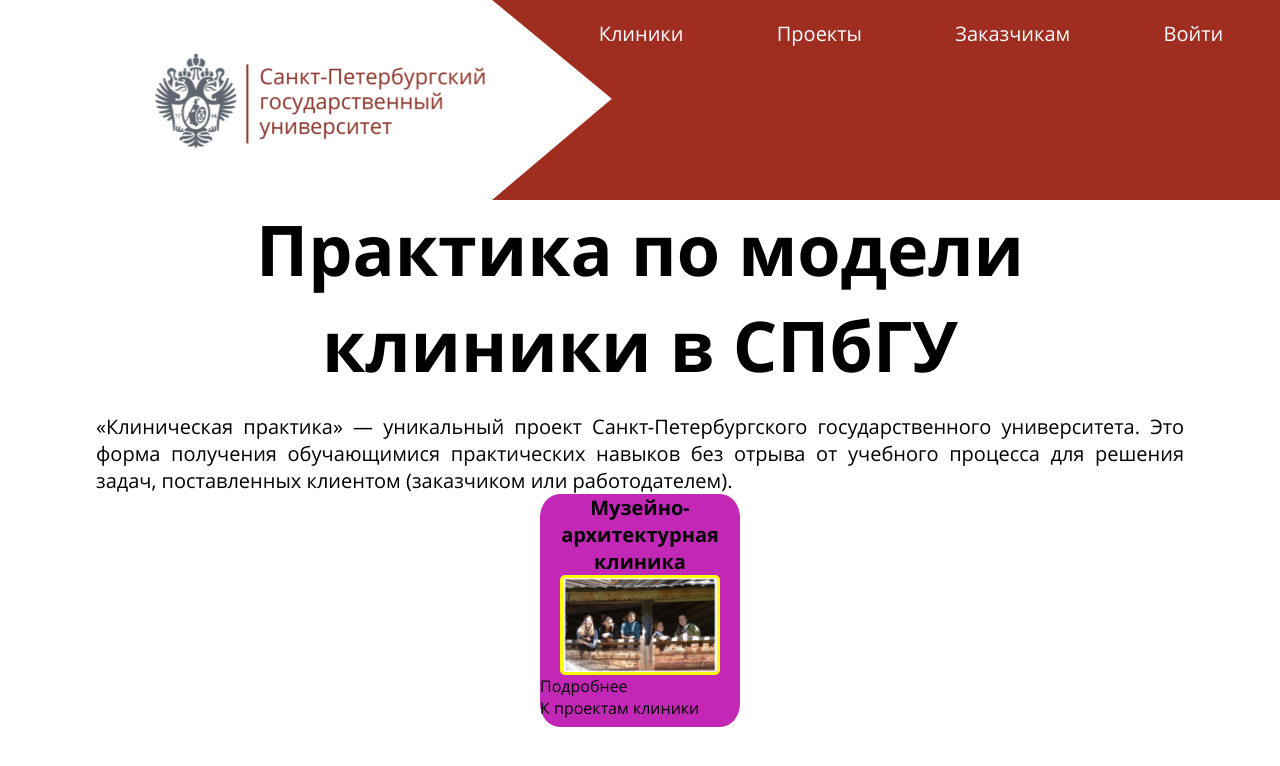
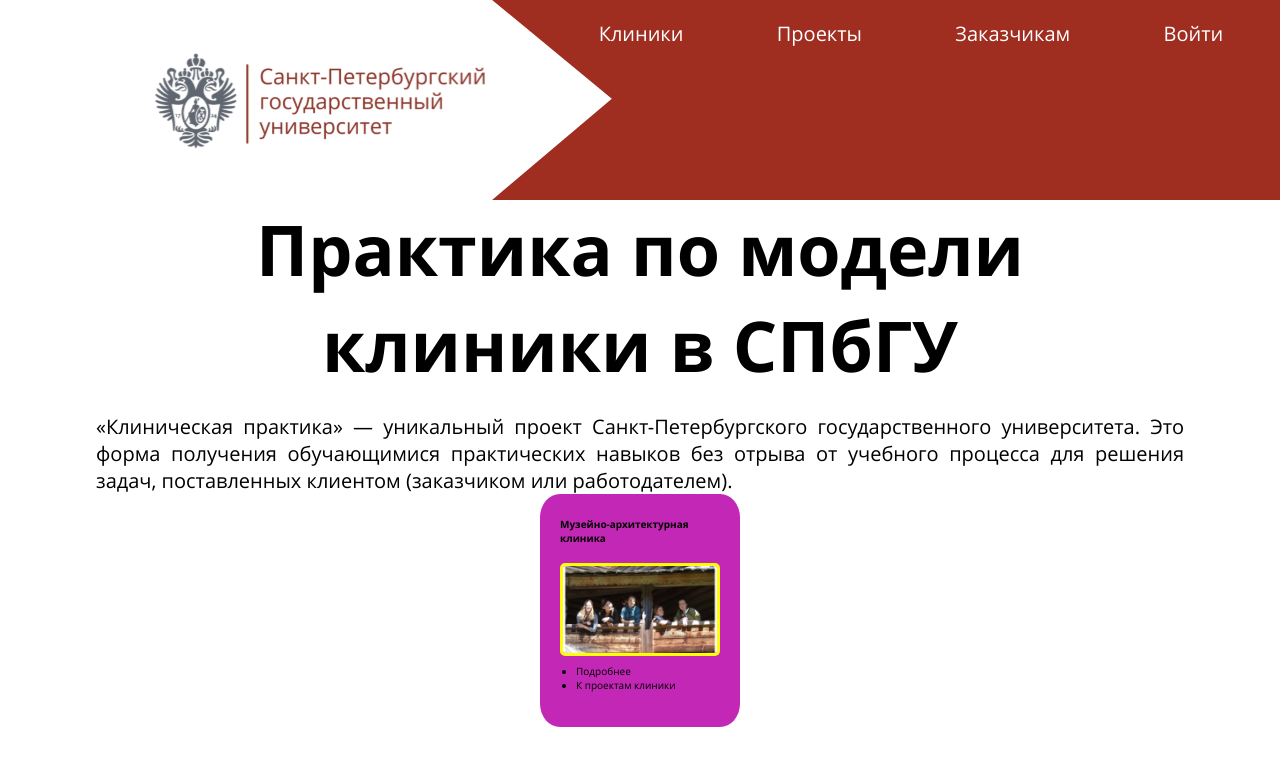
Before and after one commit to spbu-registry/Frontend-registry, a Next.js app: page / in a window 1280 px wide. Shown: the top 766 px of the page. Built offline with nearby package versions, Linux system fonts and the light colour scheme.

Commit message:
Доработана карточка клиники, изменено название карточки клиники на ClinicCard

```diff
--- a/components/ProjectCard/index.jsx
+++ b/components/ClinicCard/index.jsx
@@ -6,18 +6,20 @@ import clinicPic from "../../public/examplesOfClinicPic/1.jpg";
 
 
 
-const ProjectCard = () => {
+const ClinicCard = () => {
   return(
-  <div className={styles.ProjectCard}>
+  <div className={styles.ClinicCard}>
+      <div className={ styles.workingArea}>
       <h1>Музейно-архитектурная клиника</h1>
-        <div className={styles.ProjectCardImages}>
+        <div className={styles.ClinicCardImages}>
           <Image src={clinicPic} />
         </div>
-      <ul className={styles.ProjectCardLinks}>
+      <ul className={styles.ClinicCardLinks}>
             <li><a href="https://spbu.ru/universitet/klinika-spbgu">Подробнее</a></li>
             <li>К проектам клиники</li>
       </ul>
+    </div>
   </div>
   );
 }
-export default ProjectCard;
+export default ClinicCard;
--- /dev/null
+++ b/components/ClinicCard/styles.module.css
@@ -0,0 +1,62 @@
+.ClinicCard{
+  /* border-style: solid; */
+
+  background-color: rgb(194, 39, 181);
+  border-radius: 10%;
+  /* color: aqua; */
+
+  position: relative ;
+  /* top: 40px; left: 40px; */
+  width: 200px; /*временые параметры, после создание слайдера должен быть процент от размера слайдера*/
+  height: 233px;
+  /* margin-top: auto; */
+  margin-left: auto;
+  margin-right: auto;
+  /* margin-bottom: auto; */
+
+}
+.workingArea{
+  position: relative;
+  width: 80%;
+  height:80%;
+  top: 10%;
+  left: 10%;
+  /* right: 10%;  */
+  /* margin-top: 10%;
+  margin-bottom: 10%; */
+}
+
+.ClinicCard h1{
+  /* margin-top: 5%; */
+  text-align: left;
+  /* font-size: 20px; */
+  font-size: 10px ;
+  height:20%;
+
+  /* margin-bottom: 20px; */
+
+}
+
+
+.ClinicCardImages{
+  overflow:hidden;
+  border:  solid yellow;
+  /* position: relative; */
+  border-radius: 5px;
+  width:auto;
+  height:50%;
+  margin-top: 5%;
+  /* margin-top: 5%; */
+}
+
+.ClinicCardImages img {width: 100%; height: 100%; object-fit: cover}
+
+.ClinicCardLinks{
+  margin-top: 5%;
+  font-size: 10px;
+
+}
+.ClinicCardLinks li{
+  list-style-type:disc ;
+  margin-left: 10%;
+}
--- a/components/FirstInfo/index.jsx
+++ b/components/FirstInfo/index.jsx
@@ -9,9 +9,9 @@ const FirstInfo = () => {
   return(
   <div className={styles.FistInfoInner}>
       <h1>Практика по модели клиники в СПбГУ</h1>
-      <main>
+      <p>
         «Клиническая практика» — уникальный проект Санкт-Петербургского государственного университета. Это форма получения обучающимися практических навыков без отрыва от учебного процесса для решения задач, поставленных клиентом (заказчиком или работодателем).
-      </main>
+      </p>
   </div>
   );
 }
--- a/components/FirstInfo/styles.module.css
+++ b/components/FirstInfo/styles.module.css
@@ -15,7 +15,7 @@
   margin-bottom: 20px;
 
 }
-.FistInfoInner main{
+.FistInfoInner p{
   text-align: Justify;
   font-size: 20px;
 }
--- a/components/ProjectCard/styles.module.css
+++ /dev/null
@@ -1,50 +0,0 @@
-.ProjectCardLinks{
-
-
-}
-
-.ProjectCard{
-  /* border-style: solid; */
-
-  background-color: rgb(194, 39, 181);
-  border-radius: 10%;
-  /* color: aqua; */
-
-  /* position: relative;
-  top: 40px; left: 40px; */
-  width: 200px;
-  height: 233px;
-  /* margin-top: auto; */
-  margin-left: auto;
-  margin-right: auto;
-  /* margin-bottom: auto; */
-
-}
-
-.ProjectCard h1{
-  text-align: center;
-  font-size: 20px;
-  /* margin-bottom: 20px; */
-
-}
-
-
-.ProjectCardImages{
-  overflow:hidden;
-  border:  solid yellow;
-  position: relative;
-  border-radius: 5px;
-  height:100px;
-  width:80%;
-  margin-left: auto;
-  margin-right: auto;
-
-
-}
-
-.ProjectCardImages img {width: 100%; height: 100%; object-fit: cover}
-
-.ProjectCardLinks{
-
-
-}
--- a/pages/index.js
+++ b/pages/index.js
@@ -1,7 +1,7 @@
 import Head from "next/head";
 import Header from "../components/Header/index";
 import FirstInfo from "../components/FirstInfo/index";
-import ProjectCard from "../components/ProjectCard/index";
+import ClinicCard from "../components/ClinicCard/index";
 
 export default function Home() {
   return (
@@ -14,7 +14,7 @@ export default function Home() {
       <Header />
 
       <FirstInfo/>
-      <ProjectCard/>
+      <ClinicCard/>
     </div>
   );
 }
```
